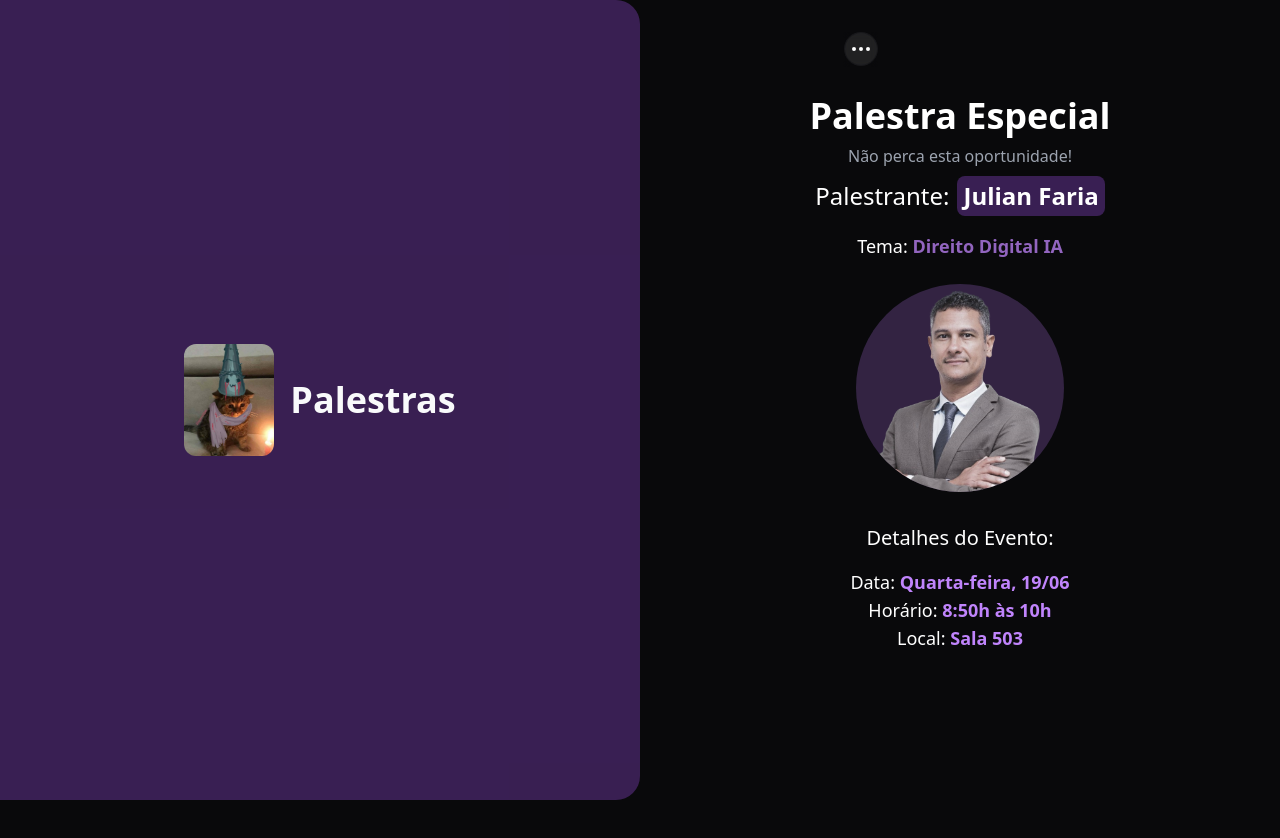
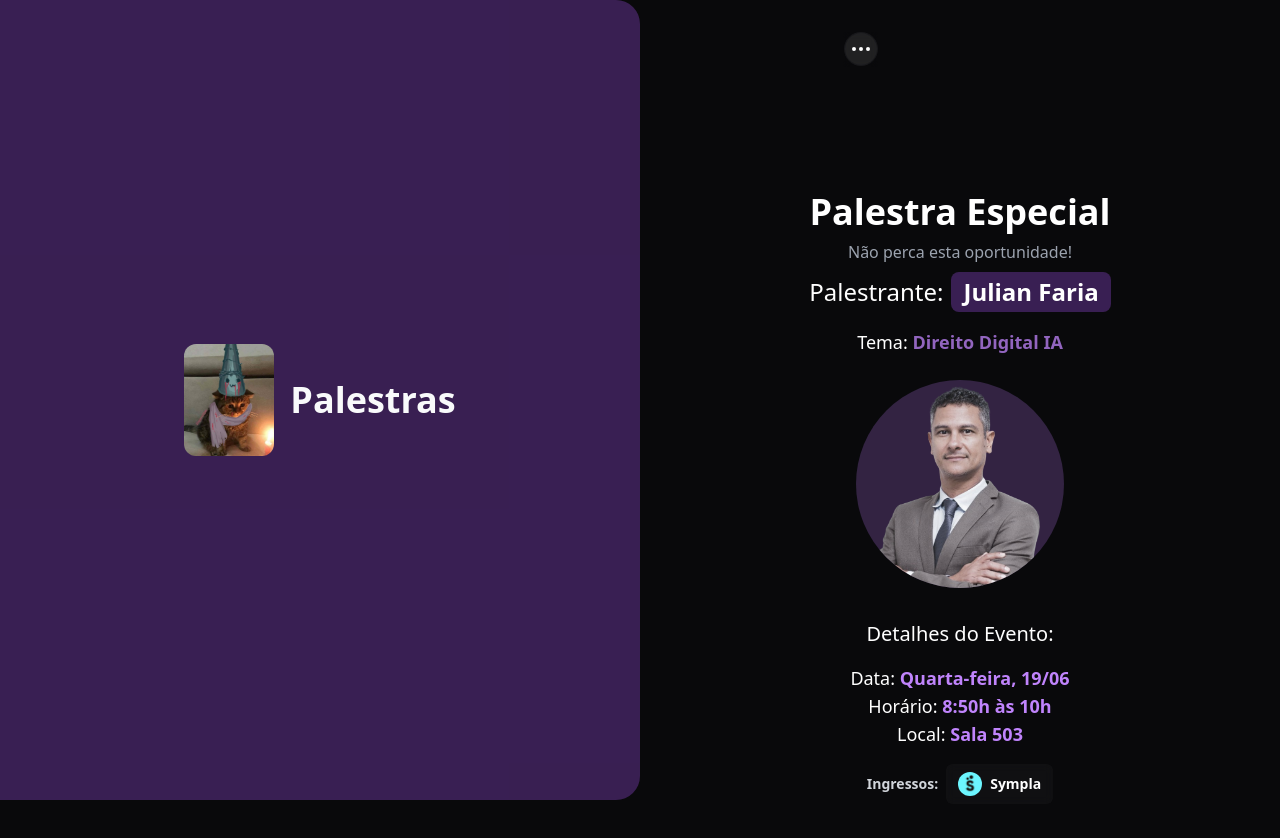
Before and after one commit to rodrigueslucas062/exp-una, a Next.js app: page /palestras in a window 1280 px wide. Shown: the top 838 px of the page. Before the commit the page ends 800 px from the top, so only its background shows below. Built offline with nearby package versions, Linux system fonts and the light colour scheme; what tailwindcss-animated would draw is missing.

Commit message:
✨ Sympla button implementation

```diff
--- a/src/components/workshop/Workshop.jsx
+++ b/src/components/workshop/Workshop.jsx
@@ -5,6 +5,7 @@ import Logo from '../../../public/images/Logo.jpeg';
 import Link from "next/link";
 import Image from "next/image";
 import { useInViewHook } from "@/utils/hooks/use-in-view.hook";
+import SymplaButton from "@/utils/ui/Sympla";
 
 export default function Workshop() {
   const { ref, inView } = useInViewHook(0.5);
@@ -43,11 +44,12 @@ export default function Workshop() {
       <div className="w-full md:w-1/2 md:ml-[50%] p-6 lg:px-16 text-white space-y-4 overflow-y-auto">
         <div ref={ref} className={`md:mt-16 ${inView && "animate-fade-right"}`}>
           <h1 className={`mb-5 text-3xl font-semibold `}>Aulas disponíveis</h1>
-          <Link href={''}>Confira todas as entradas atraves do nosso <span className="text-purple-500 font-semibold">Sympla</span> </Link>
+          <div className="flex items-center gap-2 mb-4">
+            <span className="text-sm font-semibold text-gray-300">Ingressos:</span>
+            <SymplaButton />
+          </div>
         </div>
-
         <Apresentacao />
-
       </div>
     </section>
   );
--- a/src/pages/palestras.js
+++ b/src/pages/palestras.js
@@ -2,34 +2,36 @@ import { ArrowLeft } from "lucide-react";
 import Speaker from "../../public/images/Julian.png";
 import Image from "next/image";
 import Link from "next/link";
-import Logo from '../../public/images/Logo.jpeg'
+import Logo from "../../public/images/Logo.jpeg";
+import SymplaButton from "@/utils/ui/Sympla";
 
 export default function Palestras() {
   return (
     <section id="palestra" className="flex max-md:flex-col h-full min-h-screen">
       <div className="text-white md:hidden bg-purple-500/[0.3] pt-12 rounded-b-3xl text-center">
         <div className="flex gap-4 items-center justify-center py-8">
-          <Image src={Logo} width={90} height={120} className='rounded-xl' />
+          <Image src={Logo} width={90} height={120} className="rounded-xl" />
           <h2 className="text-center text-4xl font-bold leading-9 text-gray-50">
             Apresentações
           </h2>
         </div>
       </div>
-      <Link href={"/"} className="md:invisible absolute left-8 top-8 z-50 bg-gray-100/10 p-2 rounded-full text-white ring-1 ring-zinc-900">
+      <Link
+        href={"/"}
+        className="md:invisible absolute left-8 top-8 z-50 bg-gray-100/10 p-2 rounded-full text-white ring-1 ring-zinc-900"
+      >
         <ArrowLeft size={18} />
       </Link>
       <div className="hidden md:flex fixed h-full w-1/2 text-white bg-purple-500/[0.3] rounded-r-3xl">
         <div className="flex gap-4 items-center justify-center w-full">
-          <Image src={Logo} width={90} height={120} className='rounded-xl' />
+          <Image src={Logo} width={90} height={120} className="rounded-xl" />
           <h2 className="text-center text-4xl font-bold leading-9 text-gray-50">
             Palestras
           </h2>
         </div>
       </div>
       <div className="w-full md:w-1/2 md:ml-[50%] px-6 lg:px-16 text-white space-y-4 overflow-y-auto">
-        <div
-          className="flex items-center justify-center w-full py-16 md:py-24 text-white flex-col p-8 rounded-md"
-        >
+        <div className="flex items-center justify-center w-full py-16 text-white flex-col rounded-md md:pt-48">
           <div className="text-center mb-6 md:mb-2">
             <h1 className="text-4xl font-bold animate-fade-down">
               Palestra Especial
@@ -42,7 +44,7 @@ export default function Palestras() {
           <div className="flex items-center flex-col text-center animate-fade-right mb-6">
             <div className="flex flex-row gap-2 items-center justify-center">
               <h2 className="text-2xl">Palestrante:</h2>
-              <p className="font-bold text-2xl bg-purple-500/[0.3] px-1.5 py-1 rounded-lg">
+              <p className="font-bold text-2xl bg-purple-500/[0.3] px-3 py-1 rounded-lg">
                 Julian Faria
               </p>{" "}
             </div>
@@ -74,14 +76,21 @@ export default function Palestras() {
               </span>
             </p>
             <p className="text-lg">
-              Horário: <span className="font-semibold text-purple-400">8:50h às 10h</span>
+              Horário:{" "}
+              <span className="font-semibold text-purple-400">
+                8:50h às 10h
+              </span>
             </p>
             <p className="text-lg">
               Local:{" "}
-              <span className="font-semibold text-purple-400">
-                Sala 503
-              </span>
+              <span className="font-semibold text-purple-400">Sala 503</span>
             </p>
+          </div>
+          <div className="flex items-center gap-2 my-4">
+            <span className="text-sm font-semibold text-gray-300">
+              Ingressos:
+            </span>
+            <SymplaButton />
           </div>
         </div>
       </div>
```
